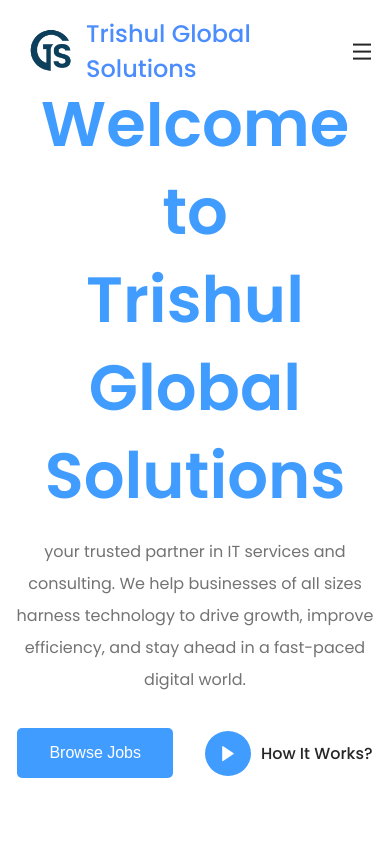
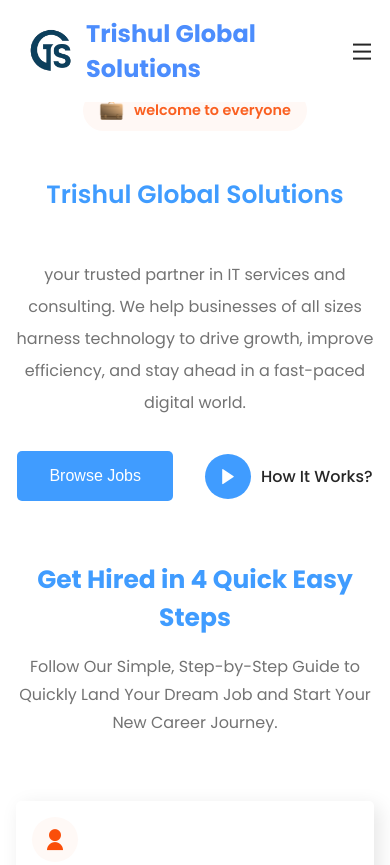
Before and after one commit to Bommusivanageswarareddy/Trishul_global_solutions_outlook, a plain HTML site: page index.html in a window 390 px wide. Shown: the top 865 px of the page. Drawn offline with nearby package versions, Linux system fonts and the light colour scheme; a script that the page names is missing.

Commit message:
eigth commit

```diff
--- a/index.html
+++ b/index.html
@@ -16,7 +16,7 @@
 
       <div class="nav__logo">
         <img class="logo_comp" src="assets/logoimage.jpg" alt="">
-        <a href="#" class="logo">Trishul<span> Global Solutions</span></a>
+        <a href="#home" class="logo">Trishul<span> Global Solutions</span></a>
       </div>
       <div class="nav__menu__btn" id="menu-btn">
         <i class="ri-menu-line"></i>
@@ -30,14 +30,20 @@
       <li><a href="#client">Client</a></li>
 
 
-      <li><a href="#contact"><button class="btn"  type="button">Register</button></a></li>
+      <li><a href="#contact"><button class="btn" type="button">Register</button></a></li>
     </ul>
 
 
   </nav>
   <header class="section__container header__container" id="home">
 
-    <h1>Welcome to <br> <span>Trishul Global Solutions</span></h1>
+    <h2>
+      <img src="assets/bag (1).png" alt="bag" />
+       welcome to everyone
+    </h2>
+
+
+    <h1> Trishul Global Solutions </h1>
     <p>
       your trusted partner in IT services and consulting. We help businesses of all sizes harness
       technology to drive growth, improve efficiency, and stay ahead in a fast-paced digital
@@ -175,7 +181,7 @@
           <h5>Extensive Database</h5>
         </div>
       </div>
-     <div class="job__card">
+      <div class="job__card">
         <div class="job__card__header">
           <img src="assets/exp-4.jpg" alt="job" />
           <h5>Proven TAT and Quality Process</h5>
@@ -239,7 +245,7 @@
   </section>
 
 
-  <section class="contact_container" id="contact" >
+  <section class="contact_container" id="contact">
     <form action="https://api.web3forms.com/submit" method="POST" class="contact-left">
       <div class="contact-left-title">
         <h2>Get in touch</h2>
@@ -453,7 +459,7 @@
         <ul class="footer__links">
           <li>
             <a href="#">
-            <span>hr-india@trishulglobalsolutions.com</span>
+              <span>hr-india@trishulglobalsolutions.com</span>
             </a>
           </li>
 
--- a/style.css
+++ b/style.css
@@ -146,7 +146,7 @@
   font-size: 1.5rem;
   font-weight: 700;
   color: #4c8dfd;
-  font-weight: 500;
+  font-weight: 700;
 
 }
 .nav__logo{
@@ -158,7 +158,7 @@
 
 .logo span {
       color: #4c8dfd;
-    font-weight: 500;
+    font-weight: 700;
 }
 
 img {
@@ -264,6 +264,7 @@ nav {
 .header__container h2 img {
   max-width: 25px;
 }
+
 
 .header__container h1 {
   margin-bottom: 1rem;
@@ -766,10 +767,21 @@ nav {
    }
    .section__header{
     font-size: 20px;
+     margin-top: -100px;
    }
    .btn{
     padding: 10px;
    }
+}
+@media ((min-width: 380px) and (max-width:480px)){
+.header__container h1{
+    font-size: 25px;
+    line-height: 6rem;
+   }
+.section__header{
+  font-size: 25px;
+  margin-top: -100px;
+}
 }
 
 @media (width > 540px) {
```
